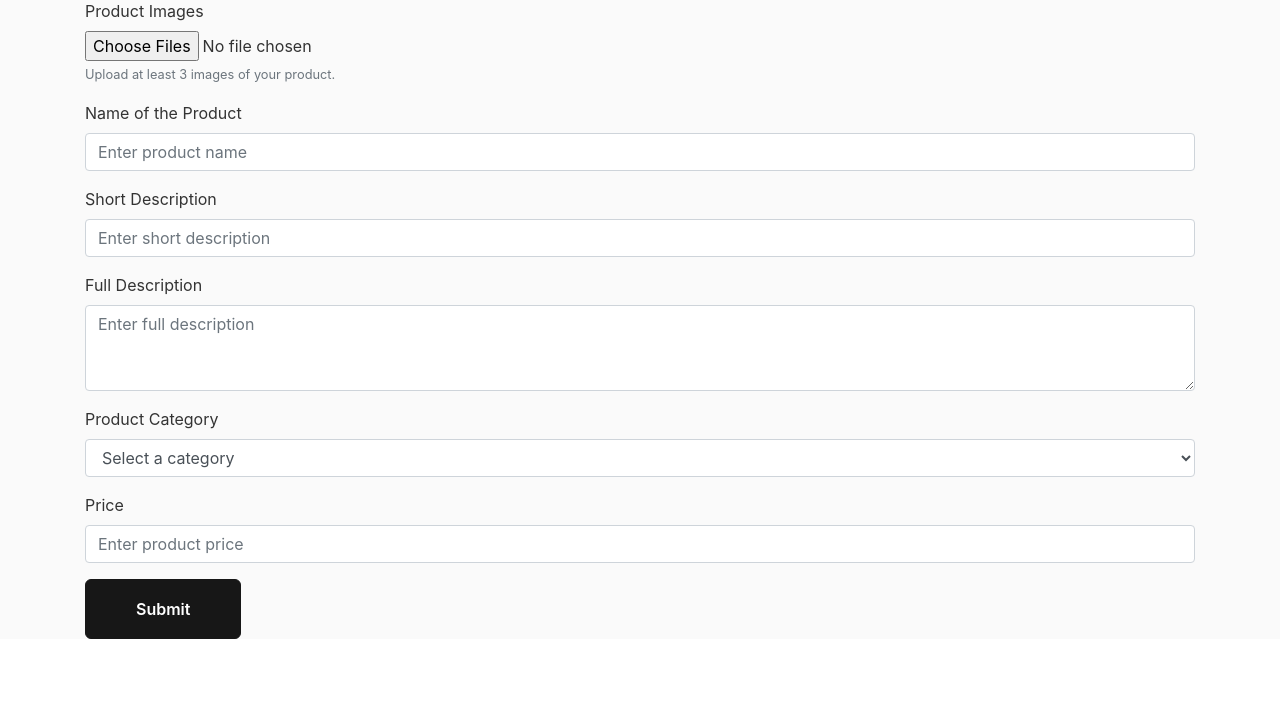
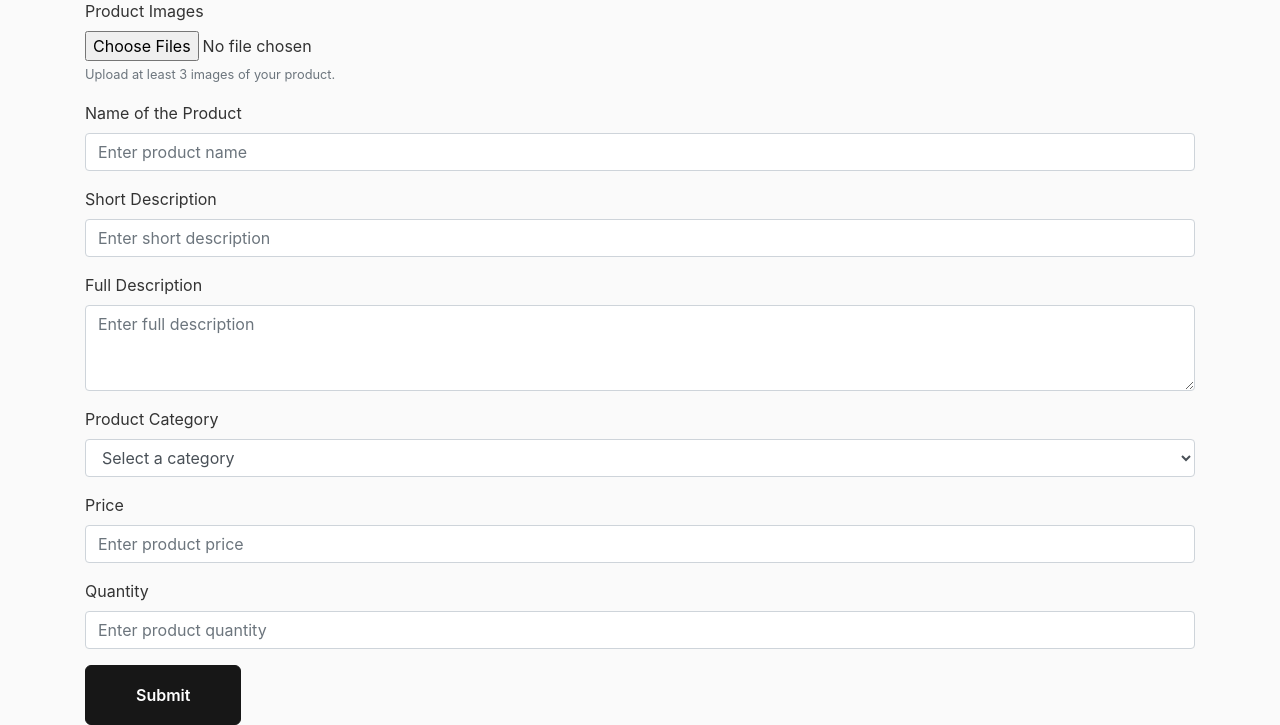
Before and after one commit to AmiraliSajadi/Oasis-Storefront, a Flask app: page /sell in a window 1280 px wide. Shown: the part 245-970 px from the top of the page. Before the commit the page ends 884 px from the top, so only its background shows below. Run offline with Flask 2, Linux system fonts and the light colour scheme; the visitor is signed in with stand-in values (Sample User, id 1); some libraries are stand-ins or nearby versions.

Commit message:
added quantity field

```diff
--- a/app/templates/sell.html
+++ b/app/templates/sell.html
@@ -37,6 +37,10 @@
       <label for="productPrice">Price</label>
       <input type="number" class="form-control" id="productPrice" name="productPrice" placeholder="Enter product price" required>
     </div>
+    <div class="form-group">
+      <label for="productQuantity">Quantity</label>
+      <input type="number" class="form-control" id="productQuantity" name="productQuantity" placeholder="Enter product quantity" required>
+    </div>
     <button type="submit" class="btn btn-primary">Submit</button>
   </form>
 </div>
```
